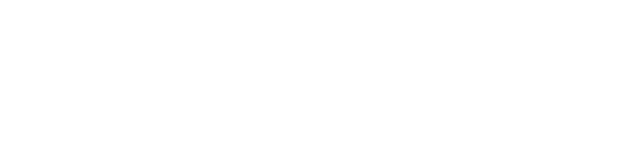
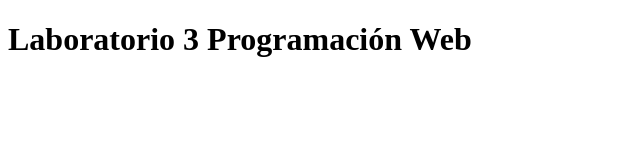
Before and after one commit to kaztro/Labo3, a plain HTML site: page index.html in a window 1280 px wide. Shown: the whole page, without its empty margins (0-640 px from the left). Drawn offline with Linux system fonts and the light colour scheme.

Commit message:
Inicio index y formato a los html

```diff
--- a/index.html
+++ b/index.html
@@ -1,12 +1,18 @@
 <!DOCTYPE html>
 <html lang="en">
+
 <head>
     <meta charset="UTF-8">
     <meta name="viewport" content="width=device-width, initial-scale=1.0">
     <meta http-equiv="X-UA-Compatible" content="ie=edge">
-    <title>Document</title>
+    <link rel="stylesheet" href="CSS/style.css">
+    <title>Laboratorio 3</title>
 </head>
+
 <body>
+    <header>
+        <h1>Laboratorio 3 Programación Web</h1>
+    </header>
+</body>
 
-</body>
 </html>
```
Also changed, not shown: Ejercicio3/ejercicio3.html (+3 -0 lines).
